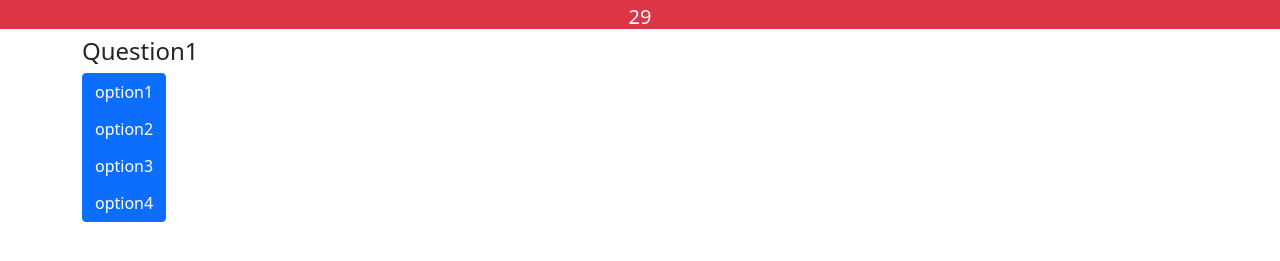
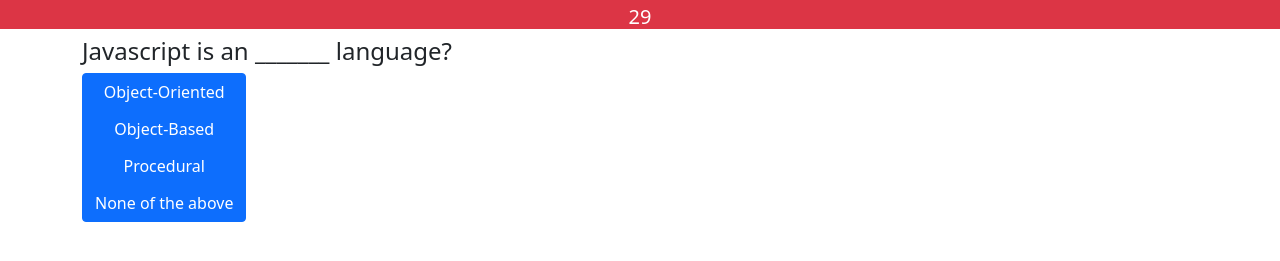
Before and after one commit to BrantMartin/Quiz-HW4, a plain HTML site: page index.html in a window 1280 px wide. Both pictures are taken after a click on the button "Start Quiz". Shown: the part 93-354 px from the top of the page. Drawn offline with nearby package versions, Linux system fonts and the light colour scheme.

Commit message:
added function that adds score with initials and updated questions to be real

```diff
--- a/assets/js/script.js
+++ b/assets/js/script.js
@@ -4,42 +4,45 @@
 let button3 = document.getElementById('3')
 let button4 = document.getElementById('4')
 let header3 = document.getElementById('h3')
+let scoreBtn = document.getElementById('scoreBtn')
 let timer = document.getElementById('timer')
 let quizBtnVar = document.getElementById('quizBtn')
 let questionSec = document.getElementById('questions')
 let questionCont = document.getElementById('question-container')
+let displayResults = document.getElementById('displayResults')
 let questionNumber = 0
+let score = 0
+let timerObj;
+let timerCounter = 30
+let liAppend = document.createElement('li');
 let questionArr = [
     {
-        q1:"Question1",
-        ch1:"option1",
-        ch2:"option2",
-        ch3:"option3",
-        ch4:"option4",
+        q:"Javascript is an _______ language?",
+        ch1:"Object-Oriented",
+        ch2:"Object-Based",
+        ch3:"Procedural",
+        ch4:"None of the above",
         answer:"1"
     },
     {
-        q1:"Question2",
-        ch1:"option1",
-        ch2:"option2",
-        ch3:"option3",
-        ch4:"option4",
-        answer:"1"
+        q:"Which of the following keywords is used to define a variable in Javascript?",
+        ch1:"var",
+        ch2:"let",
+        ch3:"(A) and (B)",
+        ch4:"None of the above",
+        answer:"3"
     },{
-        q1:"Question3",
-        ch1:"option1",
-        ch2:"option2",
-        ch3:"option3",
-        ch4:"option4",
-        answer:"3"
+        q:"What are var, let and const declare ________ in Javascript?",
+        ch1:"Syntax",
+        ch2:"Intervals",
+        ch3:"Attribute",
+        ch4:"Variables",
+        answer:"4"
     }
 ]
-let score = 0
-let timerObj;
-let timerCounter = 30
 
 questionCont.style.display = 'none'
-
+displayResults.style.display = 'none'
 quizBtnVar.addEventListener('click', startQuiz);
 
 button1.addEventListener('click', rightWrongFunc)
@@ -58,43 +61,54 @@
        }
        else {
         timer.textContent = "Time's Up!"
-        showScore()
+        showScore();
        }
-   },1000)
-   displayQuestions()
-}
+   },1000);
+   displayQuestions();
+};
 
 
 
 function displayQuestions() {
-    question.textContent = questionArr[questionNumber].q1
-    button1.textContent = questionArr[questionNumber].ch1
-    button2.textContent = questionArr[questionNumber].ch2
-    button3.textContent = questionArr[questionNumber].ch3
-    button4.textContent = questionArr[questionNumber].ch4
+    question.textContent = questionArr[questionNumber].q;
+    button1.textContent = questionArr[questionNumber].ch1;
+    button2.textContent = questionArr[questionNumber].ch2;
+    button3.textContent = questionArr[questionNumber].ch3;
+    button4.textContent = questionArr[questionNumber].ch4;
 }
 
 function rightWrongFunc() {
-    var userAns = this.getAttribute('id')
+    var userAns = this.getAttribute('id');
     if ( userAns === questionArr[questionNumber].answer ){
         score += 10// score = score +10
-        header3.textContent = 'Correct'
+        header3.textContent = 'Correct';
     }
     else  {
+        timerCounter -= 10
         header3.textContent = 'Incorrect'
     }
      if (questionNumber < questionArr.length - 1) {
          questionNumber ++
-         displayQuestions()
+         displayQuestions();
      }
      else {
-         showScore()
+         showScore();
      }
 
 }
 
 function showScore() {
-    questionCont.style.display = 'none'
-    clearInterval(timerObj)
+    questionCont.style.display = 'none';
+    clearInterval(timerObj);
+    displayResults.style.display = 'block';
+}
 
+function addScore() {
+    let initInput = document.getElementById('initialsInp').value
+    let scoreWithInit = initInput + ' '  + score
+    liAppend.appendChild(document.createTextNode(scoreWithInit));
+
+    document.querySelector('ul').appendChild(liAppend);
 }
+
+scoreBtn.addEventListener('click', addScore)
--- a/index.html
+++ b/index.html
@@ -31,7 +31,16 @@
         </div>
         <h3 id="h3"></h3>
     </section>
+    <section class="container text-center" id="displayResults">
+        <h4 id="finScore"></h4>
+        <label for="username">Enter Initials</label>
+        <input id="initialsInp" type="text">
+        <button id="scoreBtn">Submit</button>
+        <ul>
 
+        </ul>
+
+    </section>
 
 
     <script src="https://cdn.jsdelivr.net/npm/bootstrap@5.1.3/dist/js/bootstrap.bundle.min.js"
@@ -41,7 +50,3 @@
 </body>
 
 </html>
-<!-- I want the quiz to have a start button then go through the questions with a timer.
-When they answer incorrectly then the time goes down by 1
-when questions finish or tier goes to 0 the results screen comes up
-the results screen lets you input your score. -->
```
